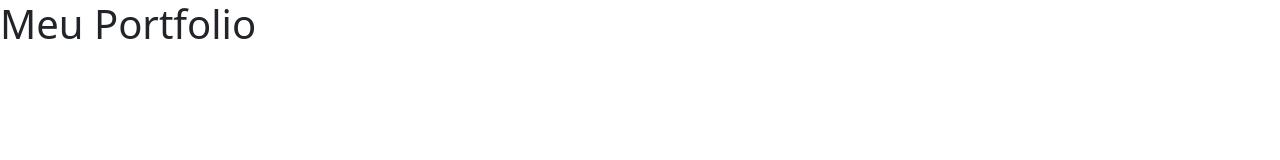
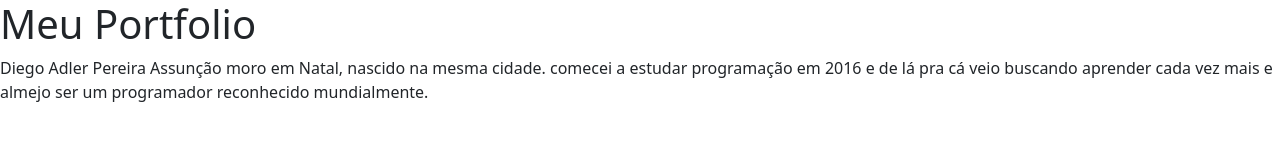
Before and after one commit to diegoadler/diegoadler.github.io, a plain HTML site: page index.html in a window 1280 px wide. Drawn offline with nearby package versions, Linux system fonts and the light colour scheme.

Commit message:
um pouco da minha vida

```diff
--- a/index.html
+++ b/index.html
@@ -11,5 +11,8 @@
 </head>
 <body>
     <h1>Meu Portfolio</h1>
+    <p>Diego Adler Pereira Assunção
+       moro em Natal, nascido na mesma cidade. comecei a estudar programação em 2016 e de lá pra cá veio buscando aprender cada vez mais e almejo ser um programador reconhecido mundialmente.
+    </p>
 </body>
 </html>
```
